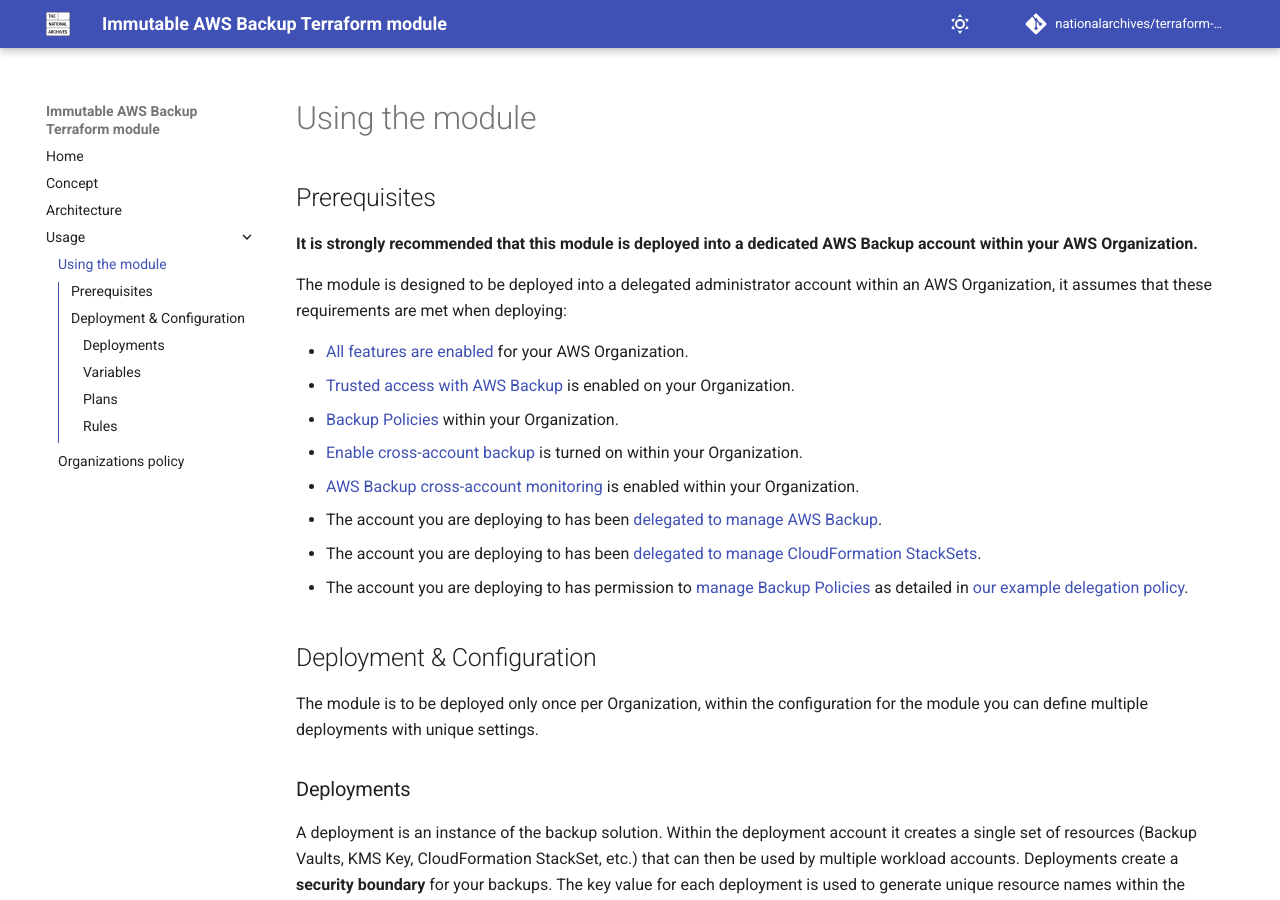
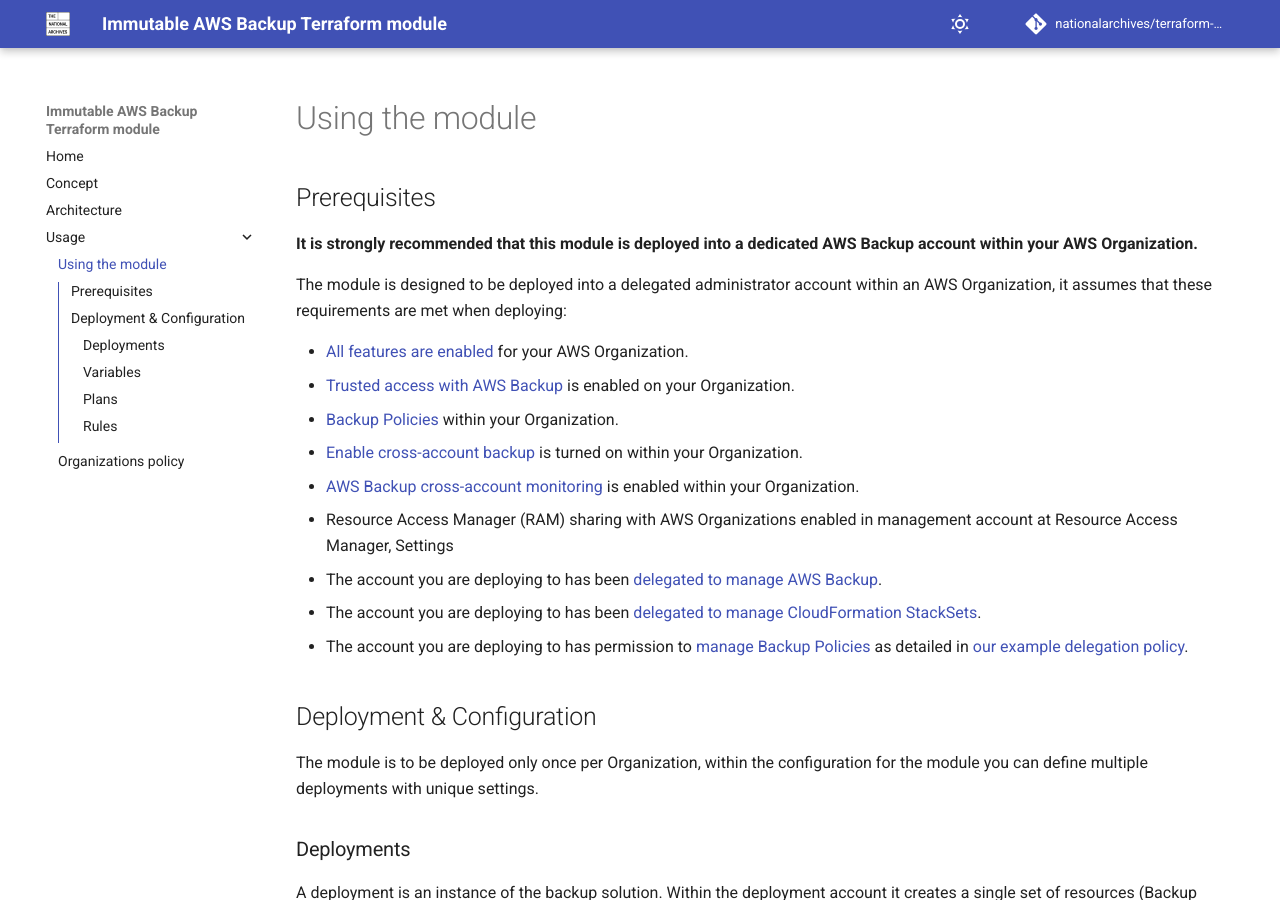
Before and after one commit to nationalarchives/terraform-aws-immutable-aws-backup, an MkDocs documentation site: the page built from docs/usage.md, in a window 1280 px wide and 900 px high. Built offline with MkDocs 1.6.1 and Material for MkDocs 9.7.7, drawn with Linux system fonts in a browser that asks for light colours; comment, search, counter and statistics services are not loaded.

Commit message:
Amend Backup Service Linked IAM role conditional and update documentation (#40)

```diff
--- a/docs/usage.md
+++ b/docs/usage.md
@@ -11,6 +11,7 @@
 - [Backup Policies](https://docs.aws.amazon.com/organizations/latest/userguide/enable-policy-type.html) within your Organization.
 - [Enable cross-account backup](https://docs.aws.amazon.com/aws-backup/latest/devguide/create-cross-account-backup.html#prereq-cab) is turned on within your Organization.
 - [AWS Backup cross-account monitoring](https://docs.aws.amazon.com/aws-backup/latest/devguide/manage-cross-account.html#enable-cross-account) is enabled within your Organization.
+- Resource Access Manager (RAM) sharing with AWS Organizations enabled in management account at Resource Access Manager, Settings
 - The account you are deploying to has been [delegated to manage AWS Backup](https://docs.aws.amazon.com/aws-backup/latest/devguide/manage-cross-account.html#backup-delegatedadmin).
 - The account you are deploying to has been [delegated to manage CloudFormation StackSets](https://docs.aws.amazon.com/AWSCloudFormation/latest/UserGuide/stacksets-orgs-delegated-admin.html).
 - The account you are deploying to has permission to [manage Backup Policies](https://docs.aws.amazon.com/organizations/latest/userguide/orgs_delegate_policies.html) as detailed in [our example delegation policy](./org-policy.md).
```
Also changed, not shown: docs/architecture.md (+1 -0 lines), 5 other files.
